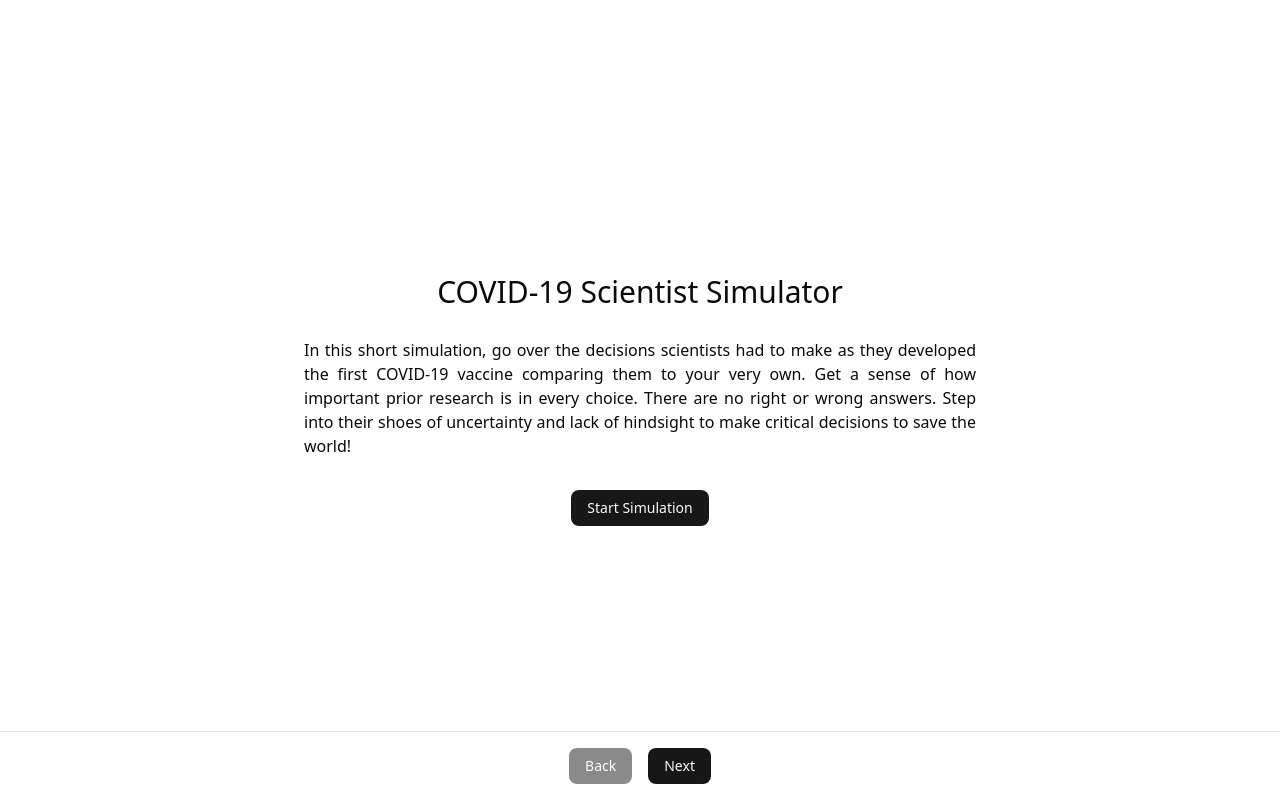
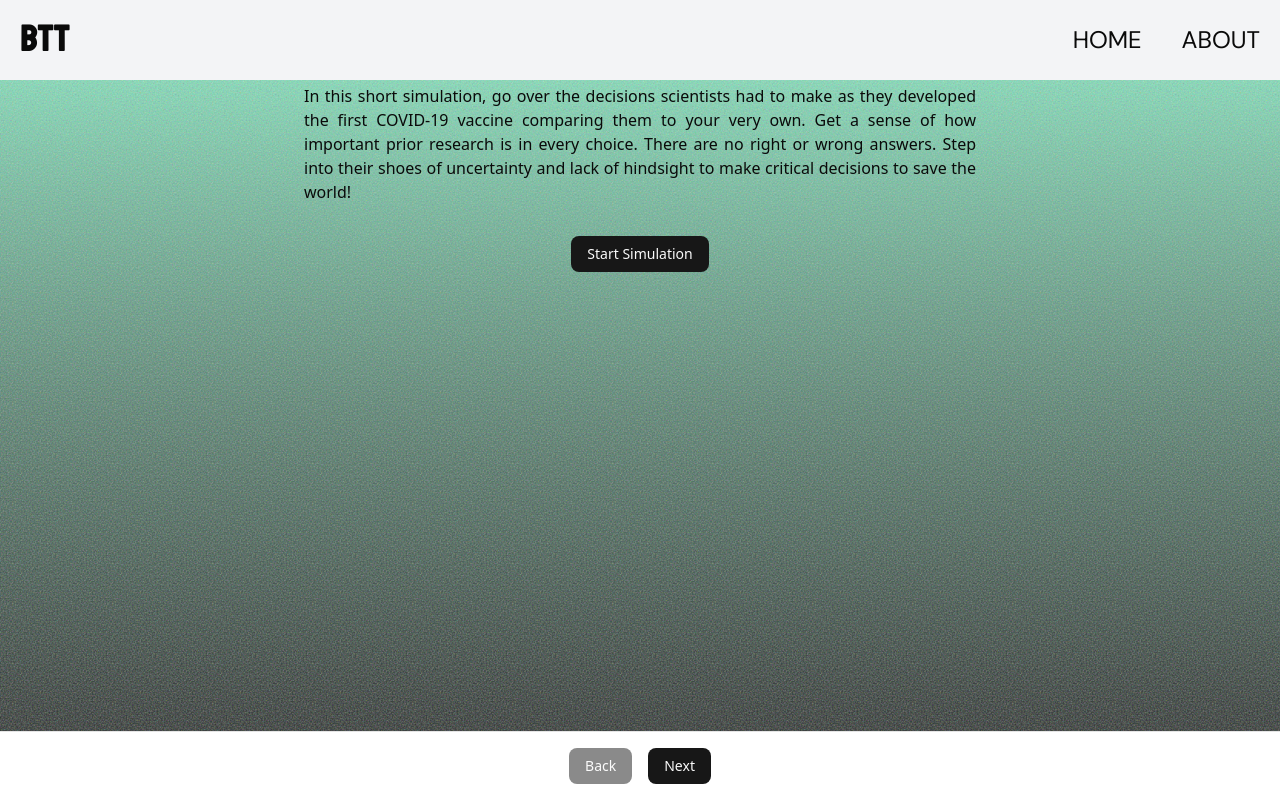
Before and after one commit to CJ-Uy/bio-tech-or-terror, a Next.js app: page /covid-scientist-simulator in a window 1280 px wide. Built offline with nearby package versions, Linux system fonts and the light colour scheme.

Commit message:
Make new pages

```diff
--- /dev/null
+++ b/src/app/about/page.tsx
@@ -0,0 +1,23 @@
+"use client";
+
+import Link from "next/link";
+
+export default function About() {
+	return (
+		<div>
+			{/* Header */}
+			<header className="fixed top-0 left-0 z-10 flex w-full flex-row items-center bg-gray-100 p-5 text-2xl">
+				<h1 className="font-koulen text-4xl font-semibold tracking-wider">BTT</h1>
+				<span className="flex-grow"></span>
+				<div className="font-dm_sans flex flex-row items-center gap-10">
+					<Link href="/" className="transition-colors hover:text-blue-600">
+						HOME
+					</Link>
+					<Link href="/covid-scientist-simulator" className="transition-colors hover:text-blue-600">
+						SIMULATION
+					</Link>
+				</div>
+			</header>
+		</div>
+	);
+}
--- a/src/app/covid-scientist-simulator/page.tsx
+++ b/src/app/covid-scientist-simulator/page.tsx
@@ -1,5 +1,6 @@
 "use client";
 
+import Link from "next/link";
 import Question from "@/components/simulation/question";
 import { useState } from "react";
 import { Button } from "@/components/ui/button";
@@ -25,17 +26,39 @@ export default function Page() {
 	};
 
 	return (
-		<div className="flex min-h-screen w-full flex-col items-center justify-between p-5">
+		<div className="flex min-h-screen w-full flex-col items-center justify-between bg-gradient-to-b from-[#89F6CB] to-[#1E1E1E] p-5">
+			<div className="absolute inset-0 z-1 h-full w-full bg-[url(/svgs/noise.svg)] opacity-50"></div>
+
+			<div className="z-2">
+
+				{/* Header */}
+				<header className="fixed top-0 left-0 z-10 flex w-full flex-row items-center bg-gray-100 p-5 text-2xl">
+					<h1 className="font-koulen text-4xl font-semibold tracking-wider">BTT</h1>
+					<span className="flex-grow"></span>
+					<div className="font-dm_sans flex flex-row items-center gap-10">
+						<Link href="/" className="transition-colors hover:text-blue-600">
+							HOME
+						</Link>
+						<Link
+							href="/about"
+							className="transition-colors hover:text-blue-600"
+						>
+							ABOUT
+						</Link>
+					</div>
+				</header>
+
 				{/* Content Area - dynamically rendered based on qIndex */}
 				{qIndex === -1 ? (
 					// Intro Screen
 					<div className="flex flex-grow flex-col items-center justify-center px-4 text-center">
 						<h1 className="mb-7 text-3xl">COVID-19 Scientist Simulator</h1>
 						<p className="mb-8 max-w-2xl text-justify">
-						In this short simulation, go over the decisions scientists had to make as they developed
-						the first COVID-19 vaccine comparing them to your very own. Get a sense of how important
-						prior research is in every choice. There are no right or wrong answers. Step into their
-						shoes of uncertainty and lack of hindsight to make critical decisions to save the world!
+							In this short simulation, go over the decisions scientists had to make as they
+							developed the first COVID-19 vaccine comparing them to your very own. Get a sense of
+							how important prior research is in every choice. There are no right or wrong answers.
+							Step into their shoes of uncertainty and lack of hindsight to make critical decisions
+							to save the world!
 						</p>
 						<Button onClick={handleStartSimulation}>Start Simulation</Button>
 					</div>
@@ -59,5 +82,6 @@ export default function Page() {
 					)}
 				</div>
 			</div>
+		</div>
 	);
 }
--- a/src/app/page.tsx
+++ b/src/app/page.tsx
@@ -83,14 +83,11 @@ export default function Home() {
 				<h1 className="font-koulen text-4xl font-semibold tracking-wider">BTT</h1>
 				<span className="flex-grow"></span>
 				<div className="font-dm_sans flex flex-row items-center gap-10">
-					<Link href="/" className="transition-colors hover:text-blue-600">
-						HOME
+					<Link href="/covid-scientist-simulator" className="transition-colors hover:text-blue-600">
+						SIMULATION
 					</Link>
 					<Link href="/about" className="transition-colors hover:text-blue-600">
 						ABOUT
-					</Link>
-					<Link href="/covid-scientist-simulator" className="transition-colors hover:text-blue-600">
-						SIMULATION
 					</Link>
 				</div>
 			</header>
```
Lines whose indentation alone changed are shown as unchanged.
